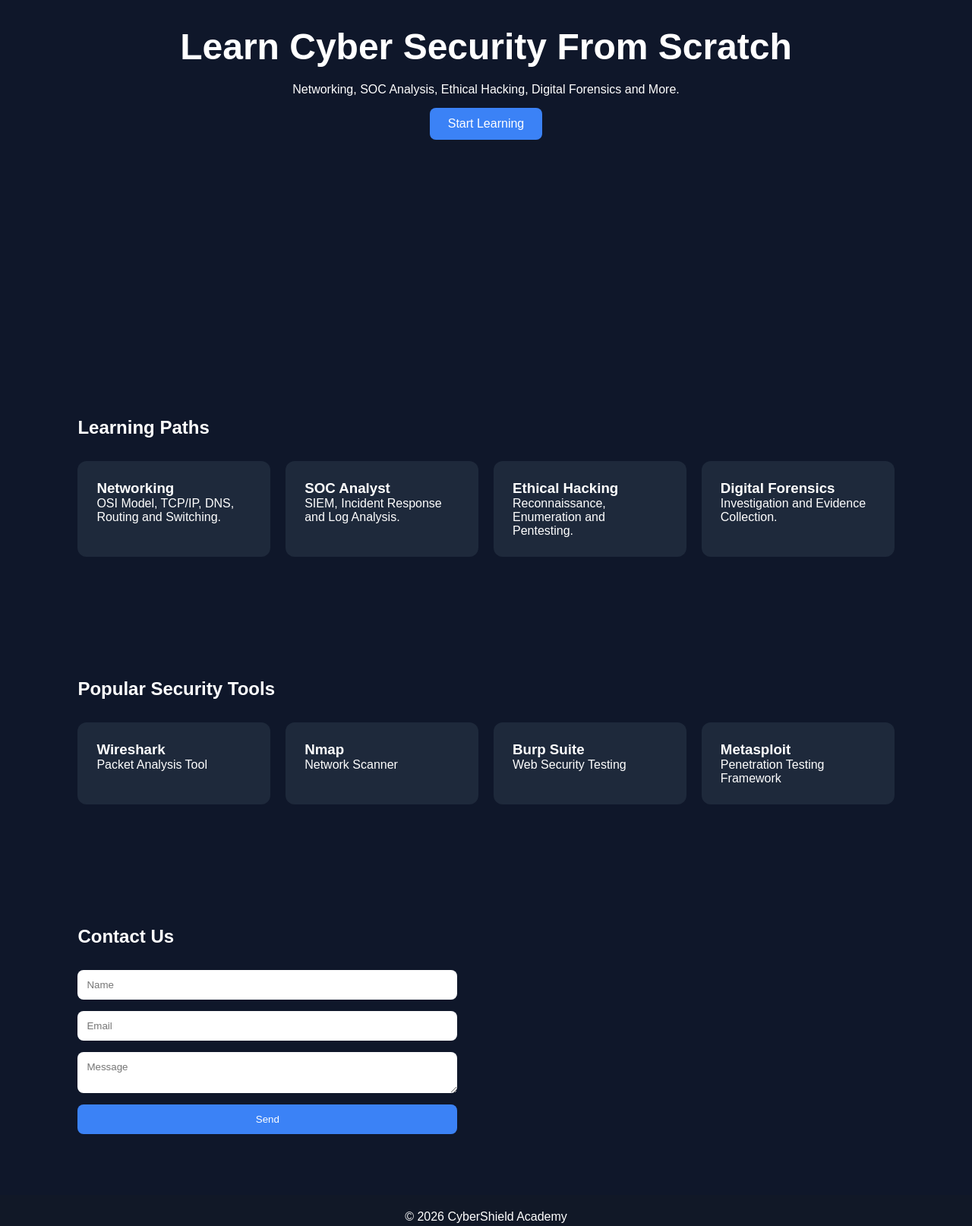
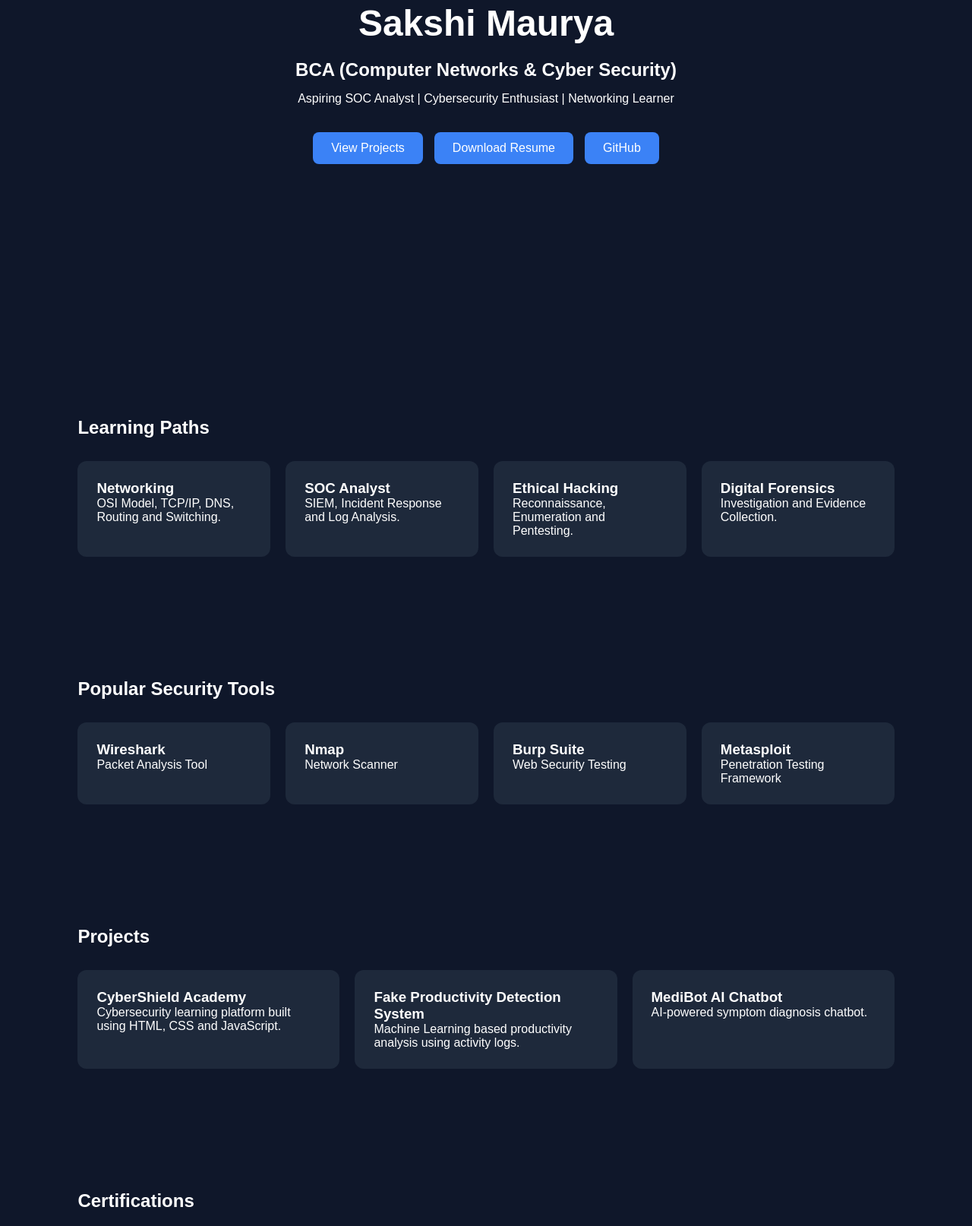
Before and after one commit to sakshi0528/cybershield-academy, a plain HTML site: page index.html in a window 1280 px wide. Shown: the part 330-1944 px from the top of the page at 76% size. Drawn offline with Linux system fonts and the light colour scheme.

Commit message:
Added portfolio sections

```diff
--- a/index.html
+++ b/index.html
@@ -25,17 +25,36 @@
 </header>
 
 <section class="hero" id="home">
-    <div class="hero-content">
-        <h1>Learn Cyber Security From Scratch</h1>
-        <p>
-            Networking, SOC Analysis, Ethical Hacking,
-            Digital Forensics and More.
-        </p>
 
-        <a href="#paths" class="btn">
-            Start Learning
-        </a>
-    </div>
+<div class="hero-content">
+
+<h1>Sakshi Maurya</h1>
+
+<h2>BCA (Computer Networks & Cyber Security)</h2>
+
+<p>
+Aspiring SOC Analyst | Cybersecurity Enthusiast |
+Networking Learner
+</p>
+
+<div class="hero-buttons">
+
+<a href="#projects" class="btn">
+View Projects
+</a>
+
+<a href="resume.pdf" class="btn" download>
+Download Resume
+</a>
+
+<a href="https://github.com/sakshi0528" class="btn">
+GitHub
+</a>
+
+</div>
+
+</div>
+
 </section>
 
 <section class="paths" id="paths">
@@ -96,6 +115,64 @@
 </div>
 </section>
 
+<section id="projects">
+
+<h2>Projects</h2>
+
+<div class="card-container">
+
+<div class="card">
+<h3>CyberShield Academy</h3>
+
+<p>
+Cybersecurity learning platform built using
+HTML, CSS and JavaScript.
+</p>
+</div>
+
+<div class="card">
+<h3>Fake Productivity Detection System</h3>
+
+<p>
+Machine Learning based productivity analysis
+using activity logs.
+</p>
+</div>
+
+<div class="card">
+<h3>MediBot AI Chatbot</h3>
+
+<p>
+AI-powered symptom diagnosis chatbot.
+</p>
+</div>
+
+</div>
+
+</section>
+
+<section id="certifications">
+
+<h2>Certifications</h2>
+
+<div class="card-container">
+
+<div class="card">
+<h3>Google Cloud Cybersecurity Certificate</h3>
+</div>
+
+<div class="card">
+<h3>CCNA: Introduction to Networks</h3>
+</div>
+
+<div class="card">
+<h3>Ethical Hacking Virtual Internship</h3>
+</div>
+
+</div>
+
+</section>
+
 <section id="contact">
 
 <h2>Contact Us</h2>
--- a/style.css
+++ b/style.css
@@ -108,3 +108,20 @@ text-align:center;
 padding:20px;
 background:#111827;
 }
+
+.hero-buttons{
+display:flex;
+gap:15px;
+justify-content:center;
+margin-top:20px;
+flex-wrap:wrap;
+}
+
+.hero h2{
+margin:15px 0;
+}
+
+#projects,
+#certifications{
+padding:80px 8%;
+}
```
Also changed, not shown: script.js (line endings or trailing spaces).
